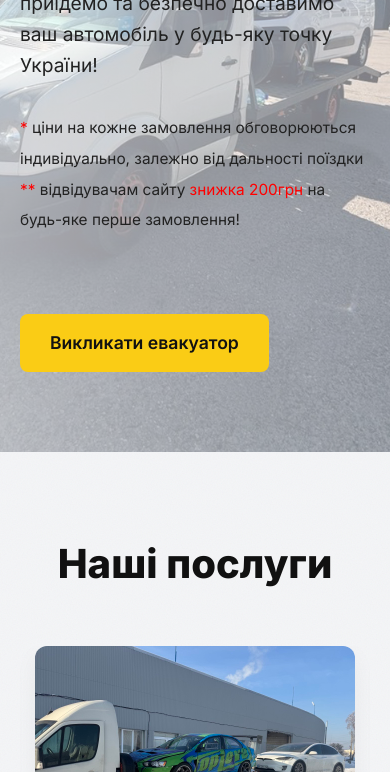
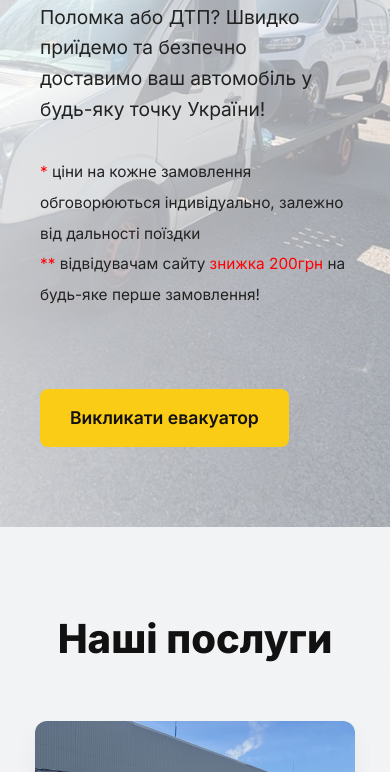
Before and after one commit to YevgenShtoriki/TowTruck.com.ua, a plain HTML site: page index.html in a window 390 px wide. Shown: the part 573-1345 px from the top of the page. Drawn offline with Linux system fonts and the light colour scheme.

Commit message:
Add files via upload

```diff
--- a/css/style.css
+++ b/css/style.css
@@ -178,8 +178,8 @@ a {
 .hero-overlay {
     position: absolute;
     top: 0; left: 0; right: 0; bottom: 0;
-    /* Уменьшено на 30%: 0.95 -> ~0.665, 0.7 -> ~0.49 */
-    background: linear-gradient(to right, rgba(255,255,255,0.665) 0%, rgba(255,255,255,0.49) 100%);
+    /* Увеличено на 10% (0.665 -> 0.765, 0.49 -> 0.59) */
+    background: linear-gradient(to right, rgba(255,255,255,0.765) 0%, rgba(255,255,255,0.59) 100%);
     /* Светлое затенение для соответствия светлой теме */
 }
 
@@ -427,6 +427,7 @@ section {
     .header-container { flex-direction: column; gap: 15px; }
     .nav { margin-bottom: 10px; flex-wrap: wrap; justify-content: center; }
     .contacts-block { align-items: center; }
+    .hero-content { padding-left: 40px; padding-right: 40px; }
     .slide { min-width: 100%; }
     .slider-arrow {
         width: 40px;
```
